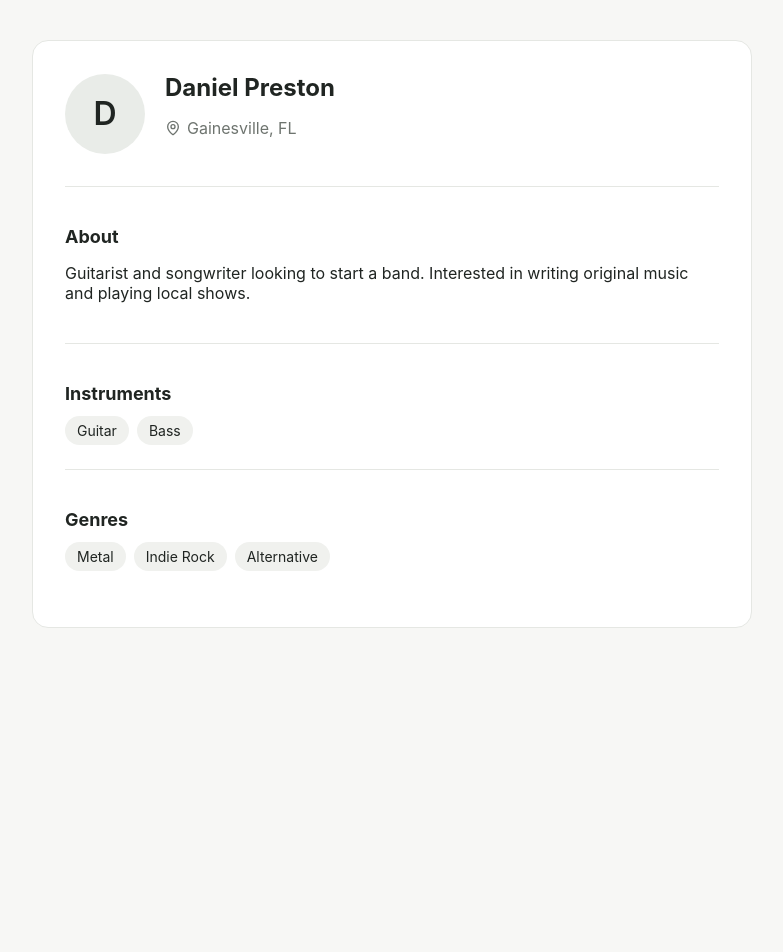
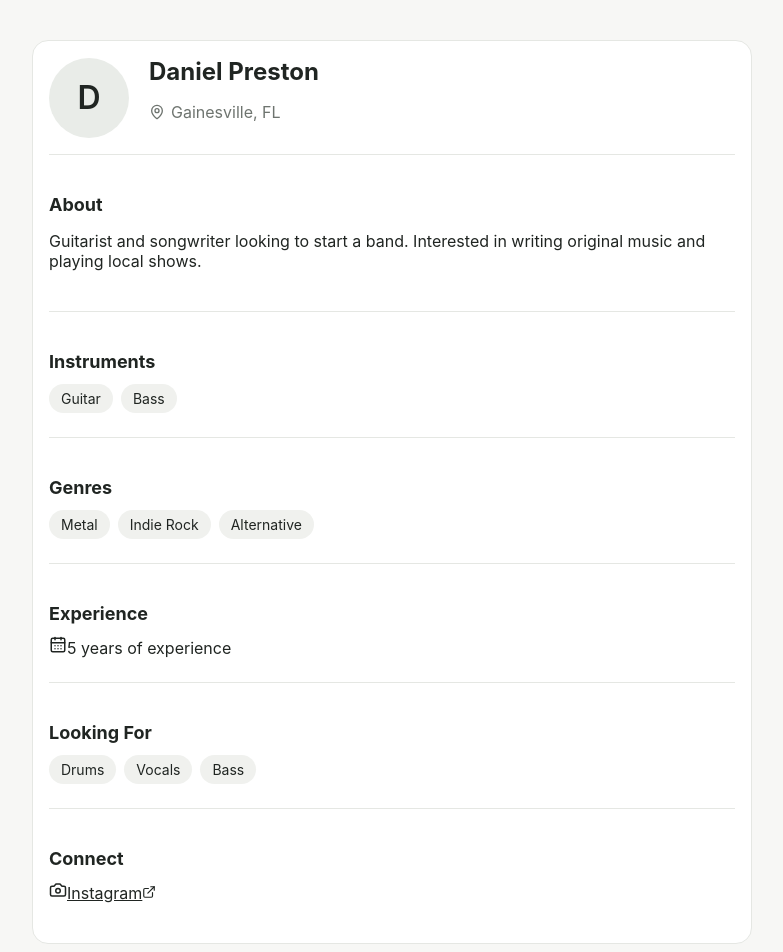
Before and after one commit to danielgpreston/musician-finder, a React (Vite) app in the folder src/frontend/: page /profile/me in a window 1280 px wide. Shown: the top 952 px of the page, without its empty margins (248-1031 px from the left). Before the commit the page ends 800 px from the top, so only its background shows below. Built offline with nearby package versions, Linux system fonts and the light colour scheme.

Commit message:
Adds rest of profile data and updates some CSS

```diff
--- a/src/frontend/pages/Profile.css
+++ b/src/frontend/pages/Profile.css
@@ -7,7 +7,7 @@
 .profile-card {
   max-width: 720px;
   margin: 0 auto;
-  padding: 32px;
+  padding: 16px;
   background: var(--bg-card);
   border: 1px solid var(--border-color);
   border-radius: 16px;
@@ -17,7 +17,7 @@
   display: flex;
   align-items: center;
   gap: 20px;
-  margin-bottom: 32px;
+  margin-bottom: 16px;
 }
 
 .profile-avatar {
--- a/src/frontend/pages/Profile.jsx
+++ b/src/frontend/pages/Profile.jsx
@@ -1,4 +1,4 @@
-import { MapPin } from "lucide-react";
+import { MapPin, CalendarDays, ExternalLink, Camera, Video } from "lucide-react";
 import { mockMusicians } from "../data/mockMusicians";
 import "./Profile.css";
 
@@ -8,6 +8,7 @@ function Profile() {
   return (
     <main className="profile-page">
       <section className="profile-card">
+
         <header className="profile-header">
           <div className="profile-avatar">
             {musician.name.charAt(0)}
@@ -15,6 +16,7 @@ function Profile() {
 
           <div>
             <h1>{musician.name}</h1>
+
             <p className="profile-location">
               <MapPin size={16} />
               {musician.location}
@@ -29,6 +31,7 @@ function Profile() {
 
         <section className="profile-section">
           <h2>Instruments</h2>
+
           <div className="profile-tags">
             {musician.instruments.map((instrument) => (
               <span className="profile-tag" key={instrument}>
@@ -40,6 +43,7 @@ function Profile() {
 
         <section className="profile-section">
           <h2>Genres</h2>
+
           <div className="profile-tags">
             {musician.genres.map((genre) => (
               <span className="profile-tag" key={genre}>
@@ -48,6 +52,69 @@ function Profile() {
             ))}
           </div>
         </section>
+
+        <section className="profile-section">
+          <h2>Experience</h2>
+
+          <div className="profile-experience">
+            <CalendarDays size={18} />
+            <span>
+              {musician.experience}{" "}
+              {musician.experience === 1 ? "year" : "years"} of experience
+            </span>
+          </div>
+        </section>
+
+        <section className="profile-section">
+          <h2>Looking For</h2>
+
+          {musician.lookingFor?.length > 0 ? (
+            <div className="profile-tags">
+              {musician.lookingFor.map((instrument) => (
+                <span className="profile-tag" key={instrument}>
+                  {instrument}
+                </span>
+              ))}
+            </div>
+          ) : (
+            <p className="profile-muted">
+              Not currently looking for collaborators.
+            </p>
+          )}
+        </section>
+
+        <section className="profile-section">
+          <h2>Connect</h2>
+
+          <div className="profile-socials">
+            {musician.socials?.instagram && (
+              <a
+                href={musician.socials.instagram}
+                target="_blank"
+                rel="noopener noreferrer"
+                className="profile-social-link"
+              >
+                <Camera size={18} />
+                Instagram
+                <ExternalLink size={14} />
+              </a>
+            )}
+
+            {musician.socials?.youtube && (
+              <a
+                href={musician.socials.youtube}
+                target="_blank"
+                rel="noopener noreferrer"
+                className="profile-social-link"
+              >
+                <Camera size={18} />
+                YouTube
+                <ExternalLink size={14} />
+              </a>
+            )}
+          </div>
+        </section>
+
       </section>
     </main>
   );
```
